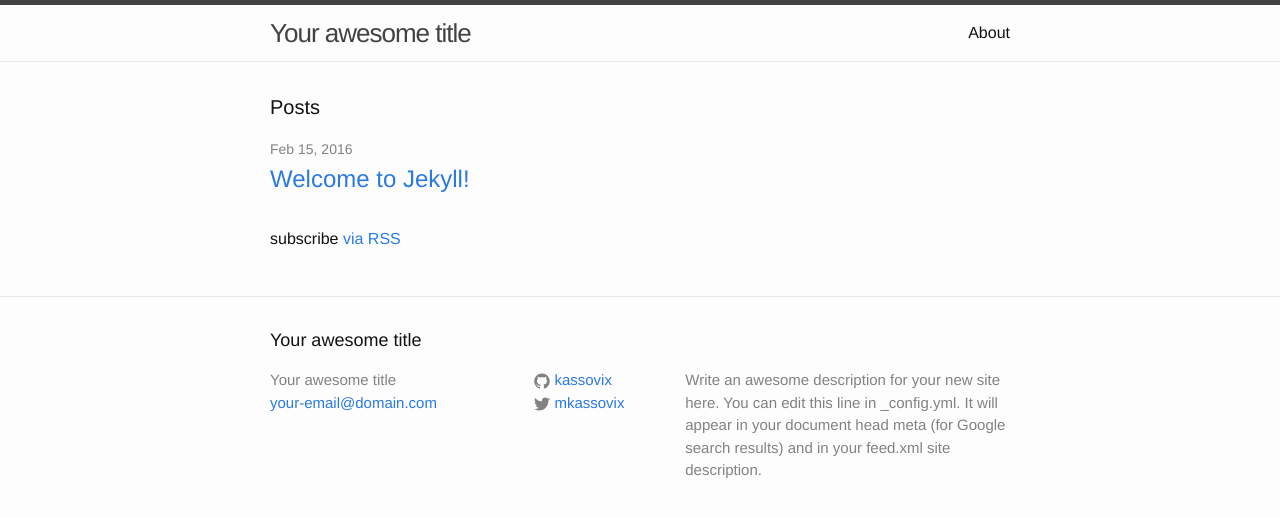
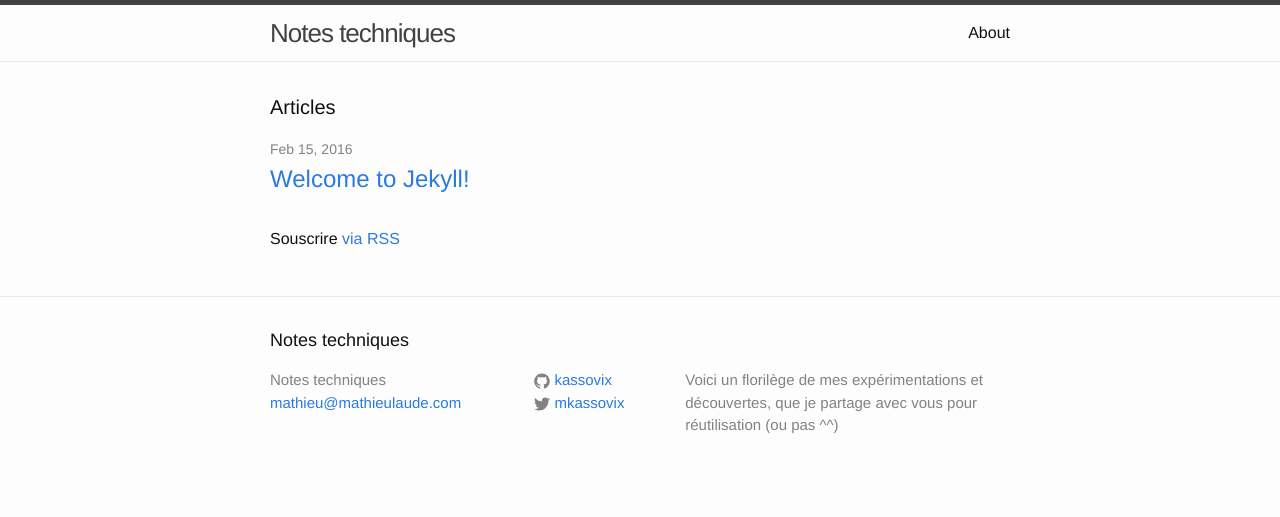
Before and after one commit to kassovix/kassovix.github.io, a Jekyll site: the page built from index.html, in a window 1280 px wide. Shown: the top 517 px of the page. Built offline with Jekyll 4.4.1, drawn with Linux system fonts in a browser that asks for light colours.

Commit message:
Personnalisation du site par défaut

```diff
--- a/_config.yml
+++ b/_config.yml
@@ -6,14 +6,13 @@
 # 'jekyll serve'. If you change this file, please restart the server process.
 
 # Site settings
-title: Your awesome title
-email: your-email@domain.com
+title: Notes techniques
+email: mathieu@mathieulaude.com
 description: > # this means to ignore newlines until "baseurl:"
-  Write an awesome description for your new site here. You can edit this
-  line in _config.yml. It will appear in your document head meta (for
-  Google search results) and in your feed.xml site description.
+  Voici un florilège de mes expérimentations et découvertes, que je partage avec vous
+  pour réutilisation (ou pas ^^)
 baseurl: "" # the subpath of your site, e.g. /blog
-url: "http://yourdomain.com" # the base hostname & protocol for your site
+url: "https://kassovix.github.io/" # the base hostname & protocol for your site
 twitter_username: mkassovix
 github_username:  kassovix
 
--- a/index.html
+++ b/index.html
@@ -4,7 +4,7 @@ layout: default
 
 <div class="home">
 
-  <h1 class="page-heading">Posts</h1>
+  <h1 class="page-heading">Articles</h1>
 
   <ul class="post-list">
     {% for post in site.posts %}
@@ -18,6 +18,6 @@ layout: default
     {% endfor %}
   </ul>
 
-  <p class="rss-subscribe">subscribe <a href="{{ "/feed.xml" | prepend: site.baseurl }}">via RSS</a></p>
+  <p class="rss-subscribe">Souscrire <a href="{{ "/feed.xml" | prepend: site.baseurl }}">via RSS</a></p>
 
 </div>
```
